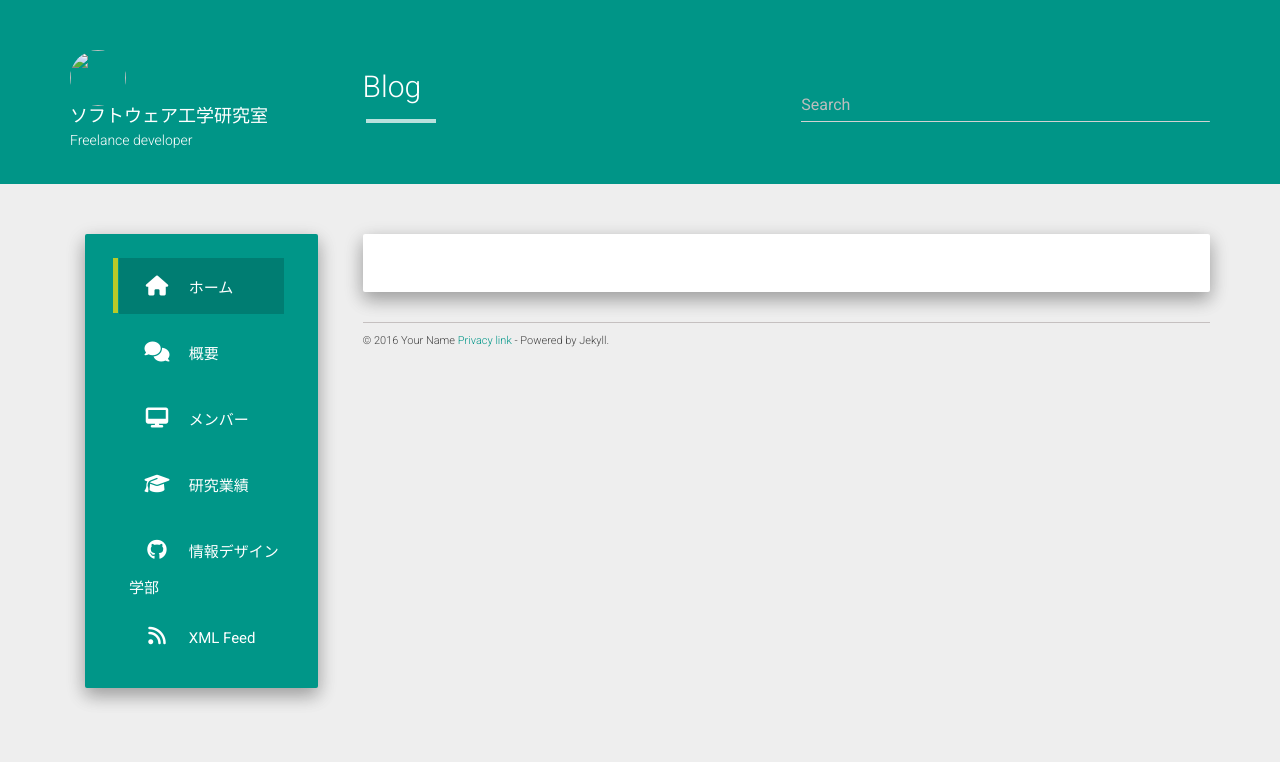
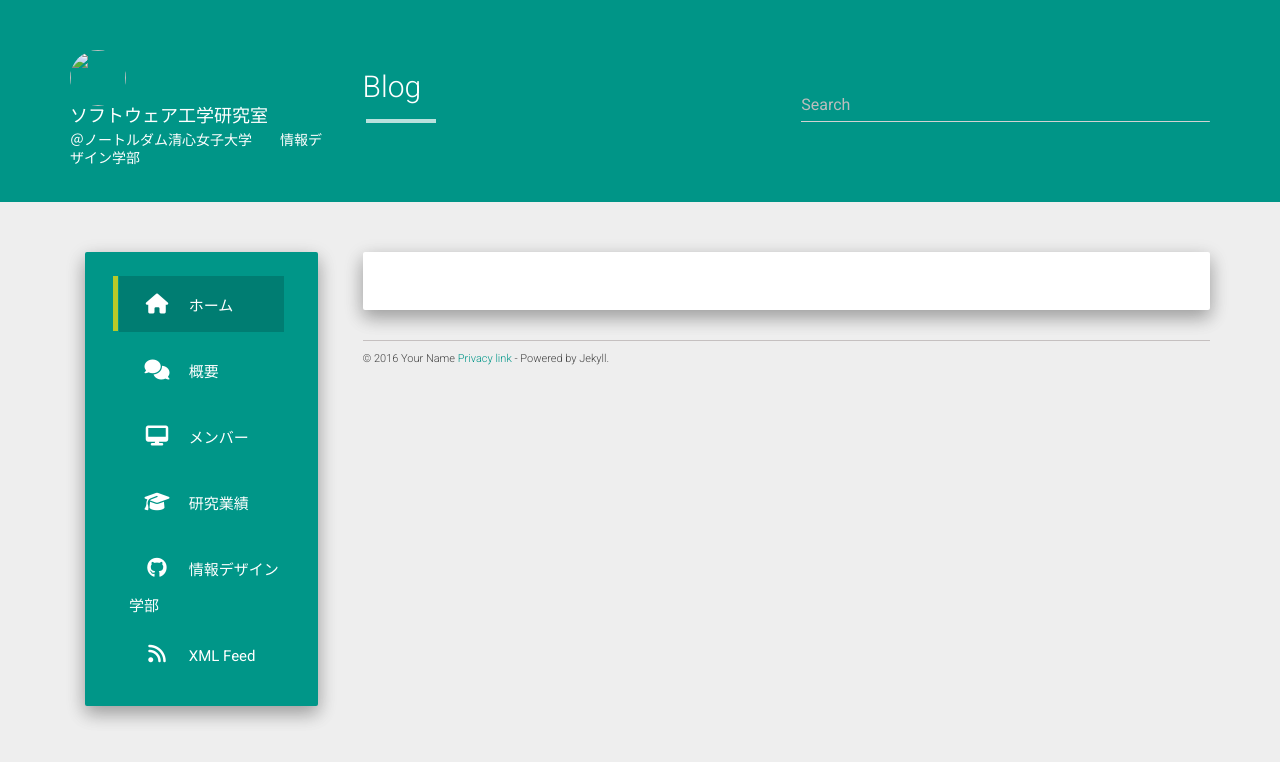
Before and after one commit to ndsu-sel/ndsu-sel.github.io, a Jekyll site: the page built from index.html, in a window 1280 px wide. Shown: the top 762 px of the page. Built offline with Jekyll 4.4.1, drawn with Linux system fonts in a browser that asks for light colours; nearby versions of some CDN libraries; the list of posts is cut into pages by our own code.

Commit message:
タイトルの下を大学名に変更

```diff
--- a/_config.yml
+++ b/_config.yml
@@ -3,7 +3,7 @@ description: ソフトウェア工学研究室
 author: ソフトウェア工学研究室
 logo: /hcz-jekyll-blog/static/img/avatar.png
 github: https://github.com/codeasashu
-about: Freelance developer
+about: ＠ノートルダム清心女子大学　　情報デザイン学部
 
 baseurl: ""
 url: ""
```
